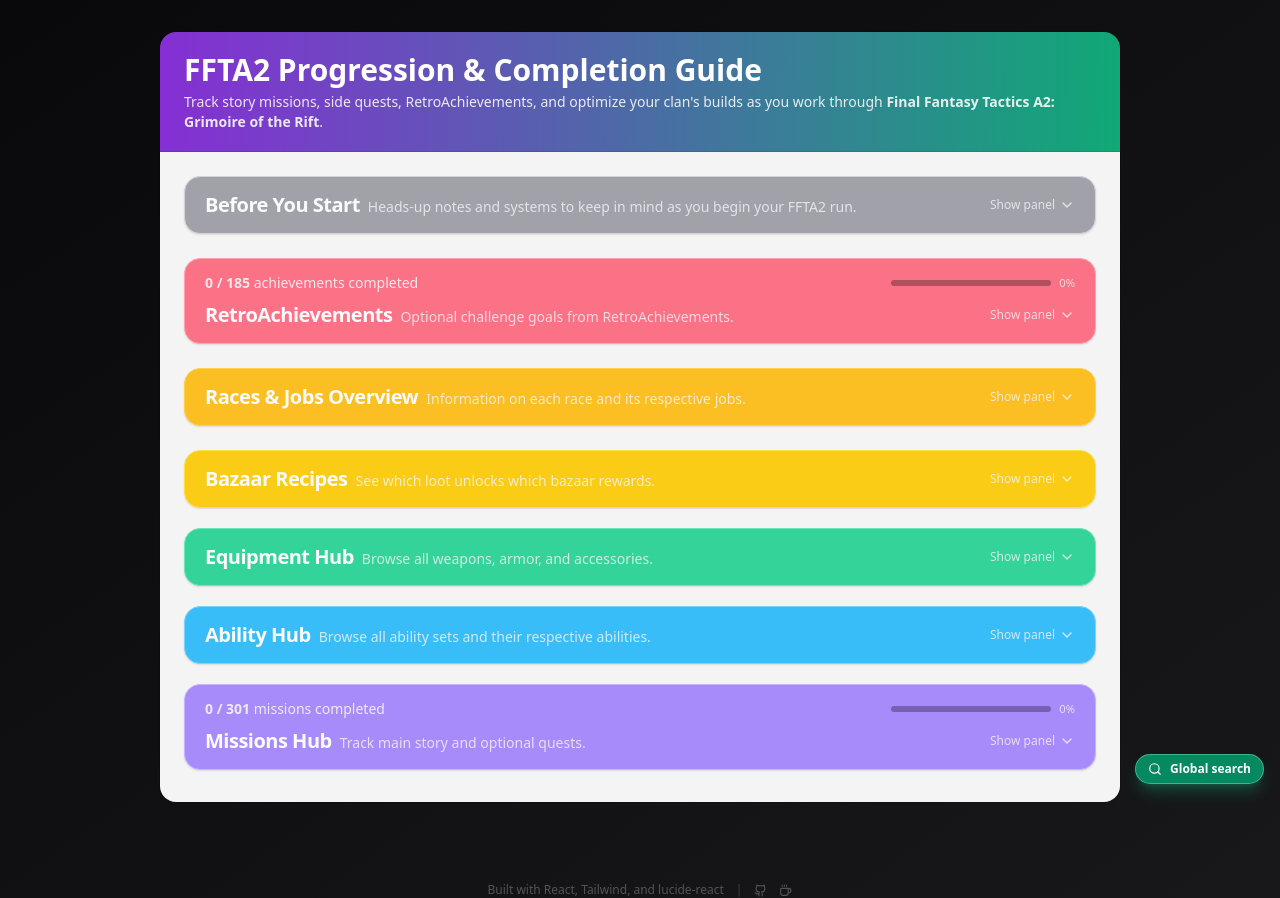
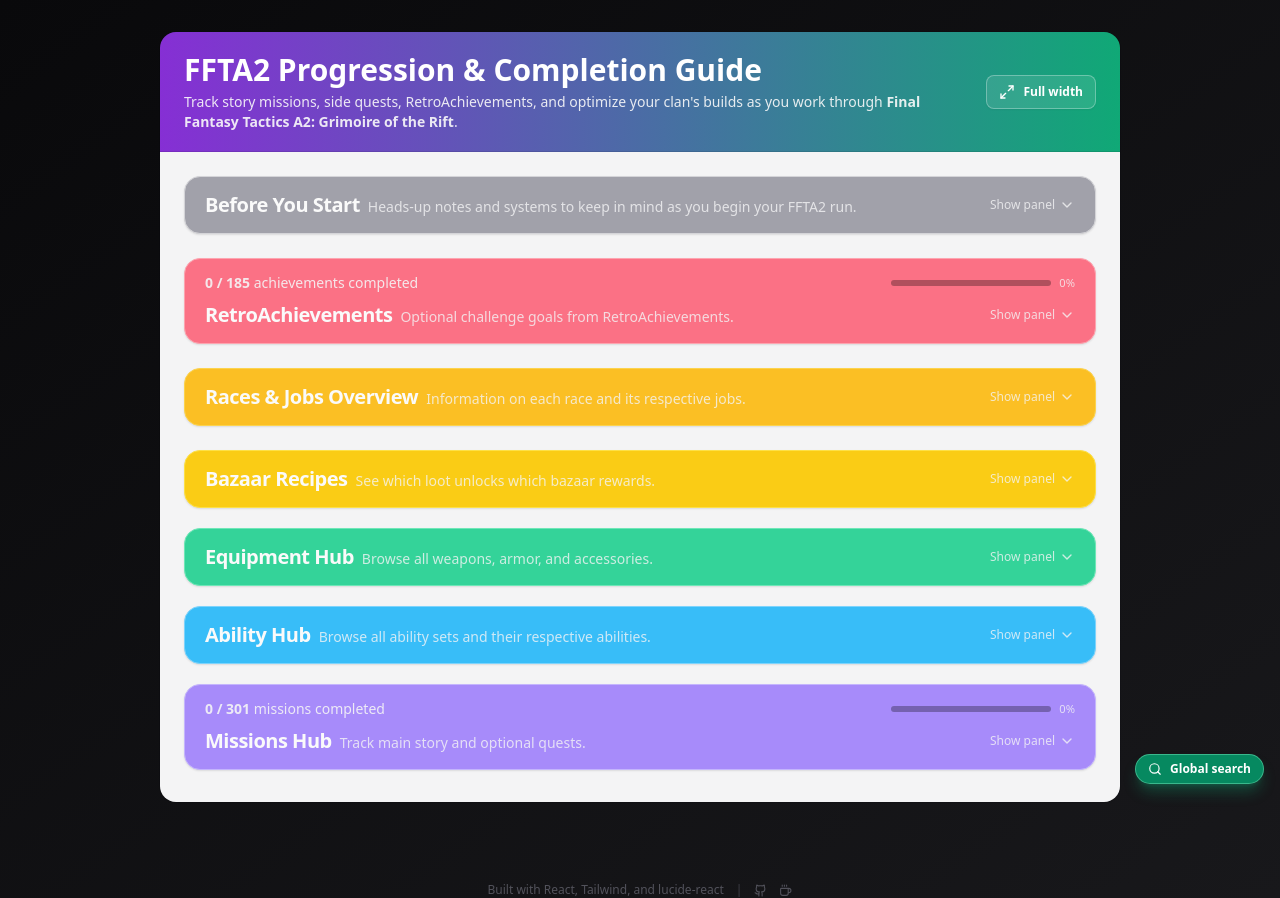
Before and after one commit to Appl3Tree/FFTA2-Guide, a React (Vite) app: page / in a window 1280 px wide. Built offline with nearby package versions, Linux system fonts and the light colour scheme.

Commit message:
added width toggle

```diff
--- a/src/App.tsx
+++ b/src/App.tsx
@@ -1,5 +1,5 @@
 import React from "react";
-import { Github, Coffee } from "lucide-react";
+import { Github, Coffee, Maximize2, Minimize2 } from "lucide-react";
 import { SectionLabel } from "./components/ui/SectionLabel";
 import { Panel } from "./components/ui/Panel";
 import { BeforeYouStartPanel } from "./components/meta/BeforeYouStartPanel";
@@ -13,6 +13,8 @@ import BazaarPanel from "./components/meta/BazaarPanel";
 import { AbilityHub } from "./components/meta/AbilityHub";
 import { GlobalSearchPanel } from "./components/meta/GlobalSearchPanel";
 
+const STORAGE_KEY_WIDE_LAYOUT = "ffta2-guide:wide-layout";
+
 export default function App() {
     return (
         <ProgressProvider>
@@ -23,6 +25,17 @@ export default function App() {
 
 function AppInner() {
     const { checked } = useProgress();
+    const [wideLayout, setWideLayout] = React.useState(() => {
+        if (typeof window === "undefined") return false;
+        return window.localStorage.getItem(STORAGE_KEY_WIDE_LAYOUT) === "true";
+    });
+
+    React.useEffect(() => {
+        window.localStorage.setItem(
+            STORAGE_KEY_WIDE_LAYOUT,
+            String(wideLayout),
+        );
+    }, [wideLayout]);
 
     const allMissionIds = React.useMemo(
         () => ALL_MISSIONS.map((m) => m.id),
@@ -61,9 +74,13 @@ function AppInner() {
         </div>
     );
 
+    const mainClassName = wideLayout
+        ? "w-full max-w-none px-2 sm:px-4 lg:px-6 py-6 sm:py-8"
+        : "w-full max-w-5xl px-4 sm:px-6 lg:px-8 py-6 sm:py-8";
+
     return (
         <div className="min-h-screen flex flex-col items-center bg-gradient-to-br from-zinc-950 to-zinc-900 text-zinc-50">
-            <main className="w-full max-w-5xl px-4 sm:px-6 lg:px-8 py-6 sm:py-8">
+            <main className={mainClassName}>
                 <div className="canvas-card">
                     {/* Top banner, modeled after fftaprogression_guide.tsx */}
                     <div className="bg-gradient-to-r from-purple-600/90 to-emerald-500/90 text-white rounded-t-2xl ring-1 ring-zinc-950/10 dark:ring-white/10 shadow-sm">
@@ -81,6 +98,31 @@ function AppInner() {
                                     .
                                 </p>
                             </div>
+                            <button
+                                type="button"
+                                onClick={() => setWideLayout((prev) => !prev)}
+                                className="inline-flex shrink-0 items-center justify-center gap-2 rounded-lg border border-white/30 bg-white/10 px-3 py-2 text-xs font-semibold text-white shadow-sm transition-colors hover:bg-white/15 focus:outline-none focus:ring-2 focus:ring-white/70"
+                                aria-pressed={wideLayout}
+                                aria-label={
+                                    wideLayout
+                                        ? "Use default content width"
+                                        : "Use full window width"
+                                }
+                                title={
+                                    wideLayout
+                                        ? "Use default content width"
+                                        : "Use full window width"
+                                }
+                            >
+                                {wideLayout ? (
+                                    <Minimize2 className="h-4 w-4" />
+                                ) : (
+                                    <Maximize2 className="h-4 w-4" />
+                                )}
+                                <span className="hidden sm:inline">
+                                    {wideLayout ? "Default width" : "Full width"}
+                                </span>
+                            </button>
                         </div>
                     </div>
 
```
